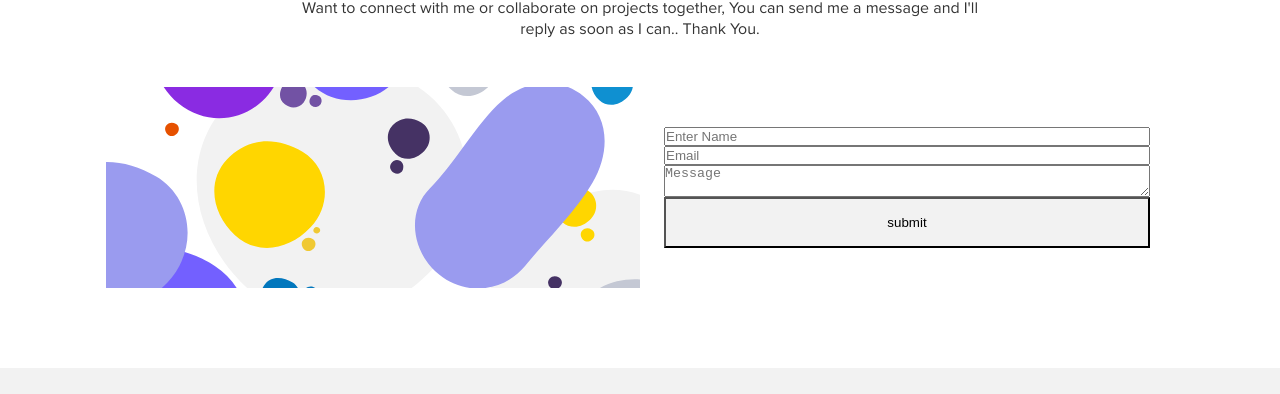
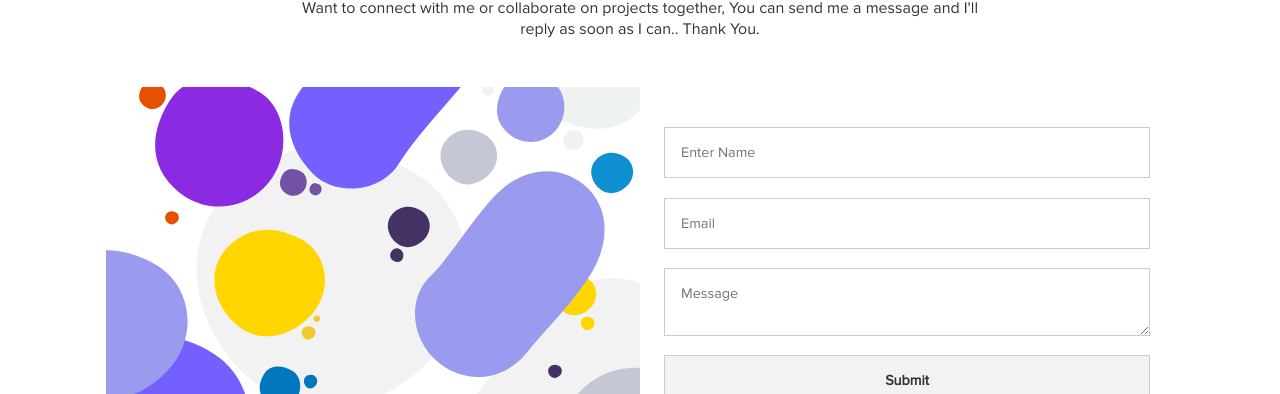
Before and after one commit to Bibiwei-Pere/Contact_Form, a plain HTML site: page index.html in a window 1280 px wide. Shown: the part 248-642 px from the top of the page. Drawn offline with nearby package versions, Linux system fonts and the light colour scheme.

Commit message:
Update index.html

```diff
--- a/index.html
+++ b/index.html
@@ -123,20 +123,27 @@
             <div class="form-page">
 
               <!-- FORM -->
-              <form id="contact-form" class="form">
+              <form id="contact-form" action="thankyou.html" data-netlify="true" class="form">
                 <input type="hidden" name="contact_number">
-                <input type="text" name="user_name" placeholder="Enter Name"/>
-                <input type="email" name="user_email" placeholder="Email"/>
-                <textarea name="message" placeholder="Message"></textarea>
-                <input type="submit" value="submit" class="btn" value="Send"/>
+                <div class="form-group group-bg">
+                  <input type="text" name="user_name" placeholder="Enter Name"/>
+                </div>
+                <div class="form-group group-bg">
+                  <input type="email" name="user_email" placeholder="Email"/>
+                </div>
+                <div class="form-group group-bg">
+                  <textarea name="message" placeholder="Message"></textarea>
+                </div>
+                <div class="form-group">
+                  <button type="submit" value="Send" class="btn">Submit</button>
+                </div>
               </form>
-              <!-- FORM END -->
 
             </div>
           </div>
         </div>
       </section>
-      <!-- Contavt End -->
+      <!-- Contact End -->
 
     </main>
     <footer id="footer">
@@ -149,7 +156,7 @@
             <a href="https://www.twitter.com/Bibiweipere" title="Twitter">
               <i class="icon-twitter"></i>
             </a>
-            <a href="https://jemimaabu.medium.com" title="Mail">
+            <a href="mailto:bibiweijnr@gmail.com" title="Mail">
               <i class="icon-mail-alt"></i>
             </a>
             <a href="https://www.facebook.com/profile.php?id=100074182476935" title="Facebook">
```
